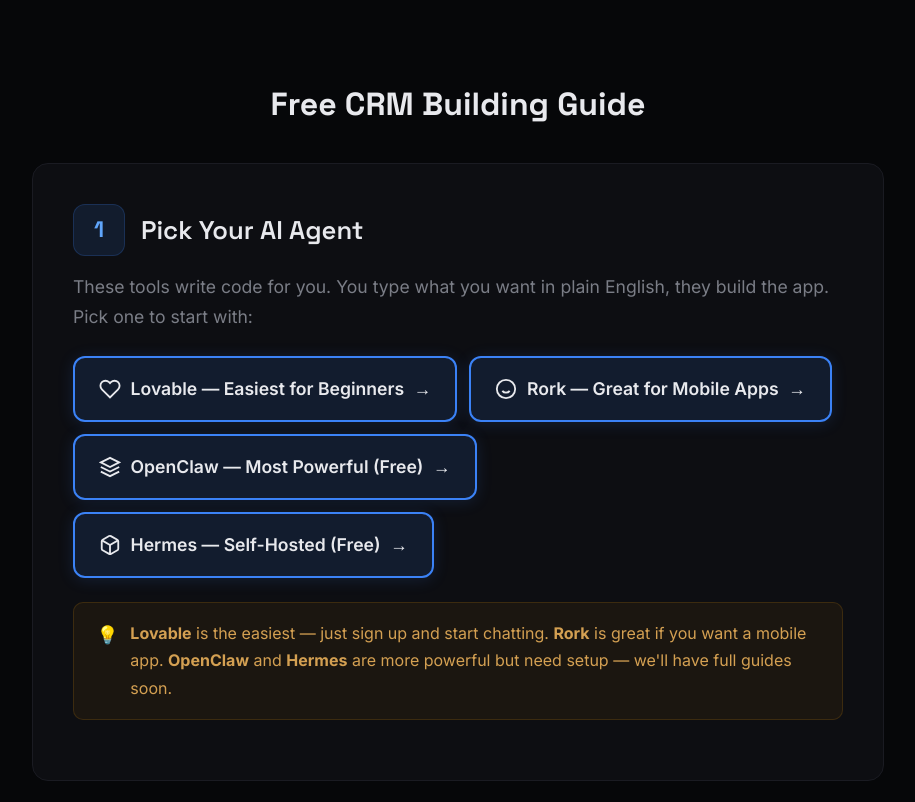
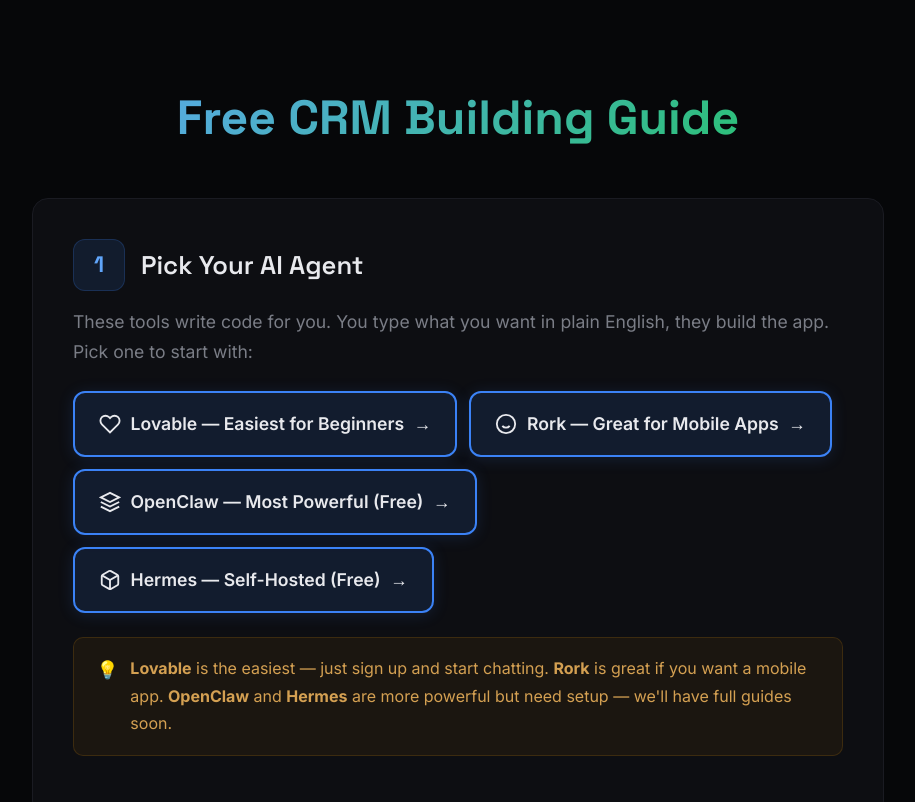
Before and after one commit to NATILEE-AUTOMATIONS/replacemysoftware, a website: page custom-software-guide.html in a window 1280 px wide. Shown: the part 918-1720 px from the top of the page, without its empty margins (182-1097 px from the left). Drawn offline with Linux system fonts and the light colour scheme.

Commit message:
Free CRM Building Guide: gradient text, bigger (clamp up to 3rem)

```diff
--- a/custom-software-guide.html
+++ b/custom-software-guide.html
@@ -205,7 +205,7 @@
 <section class="steps">
   <div class="container">
 
-    <h2 style="font-family:var(--fd);font-size:2rem;font-weight:700;text-align:center;margin-bottom:2rem;color:var(--fg)">Free CRM Building Guide</h2>
+    <h2 style="font-family:var(--fd);font-size:clamp(2rem,6vw,3rem);font-weight:700;text-align:center;margin-bottom:2.5rem;background:linear-gradient(135deg,var(--accent-light),var(--green));-webkit-background-clip:text;-webkit-text-fill-color:transparent;background-clip:text">Free CRM Building Guide</h2>
 
     <!-- Step 1 -->
     <div class="step">
```
